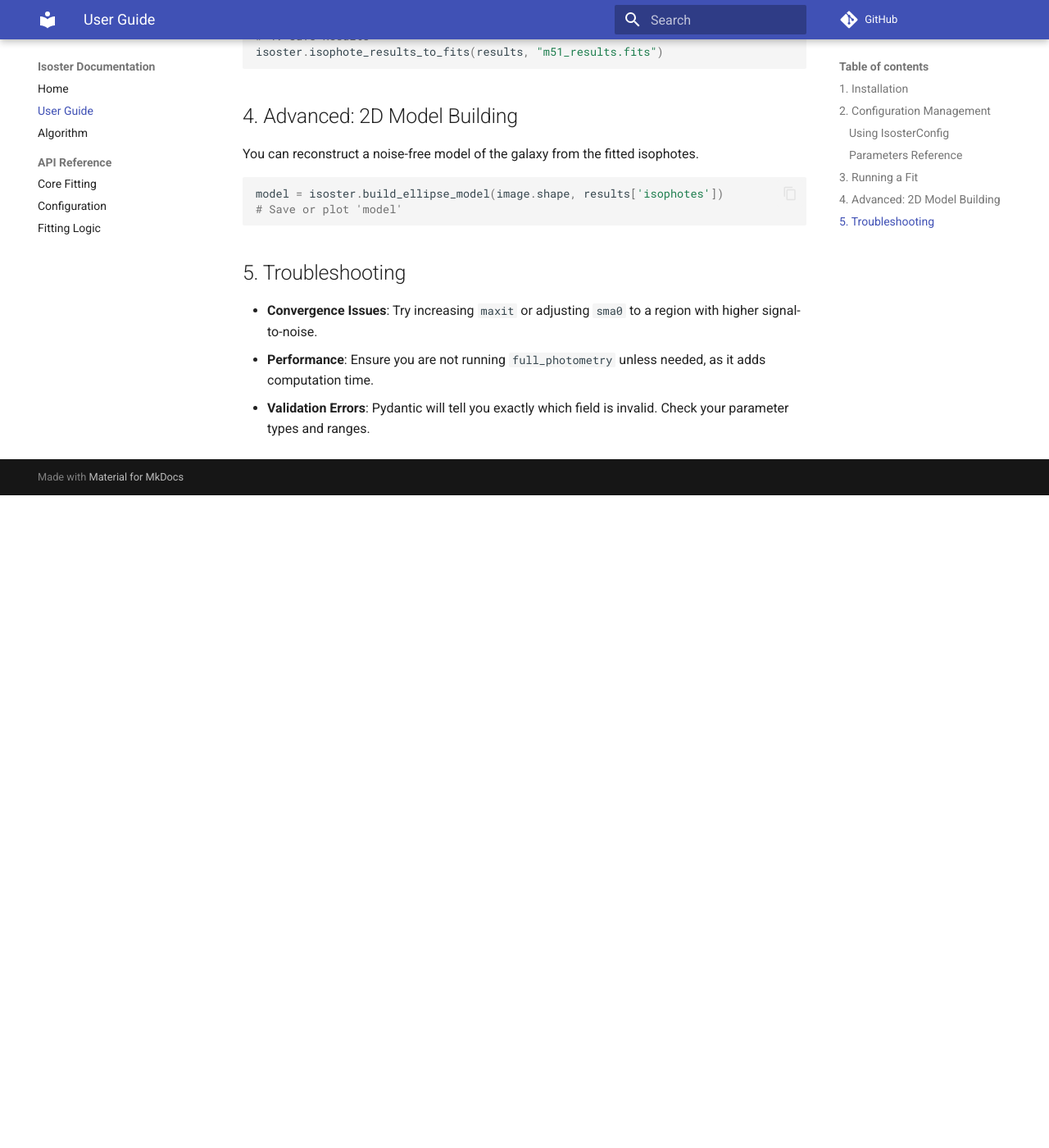
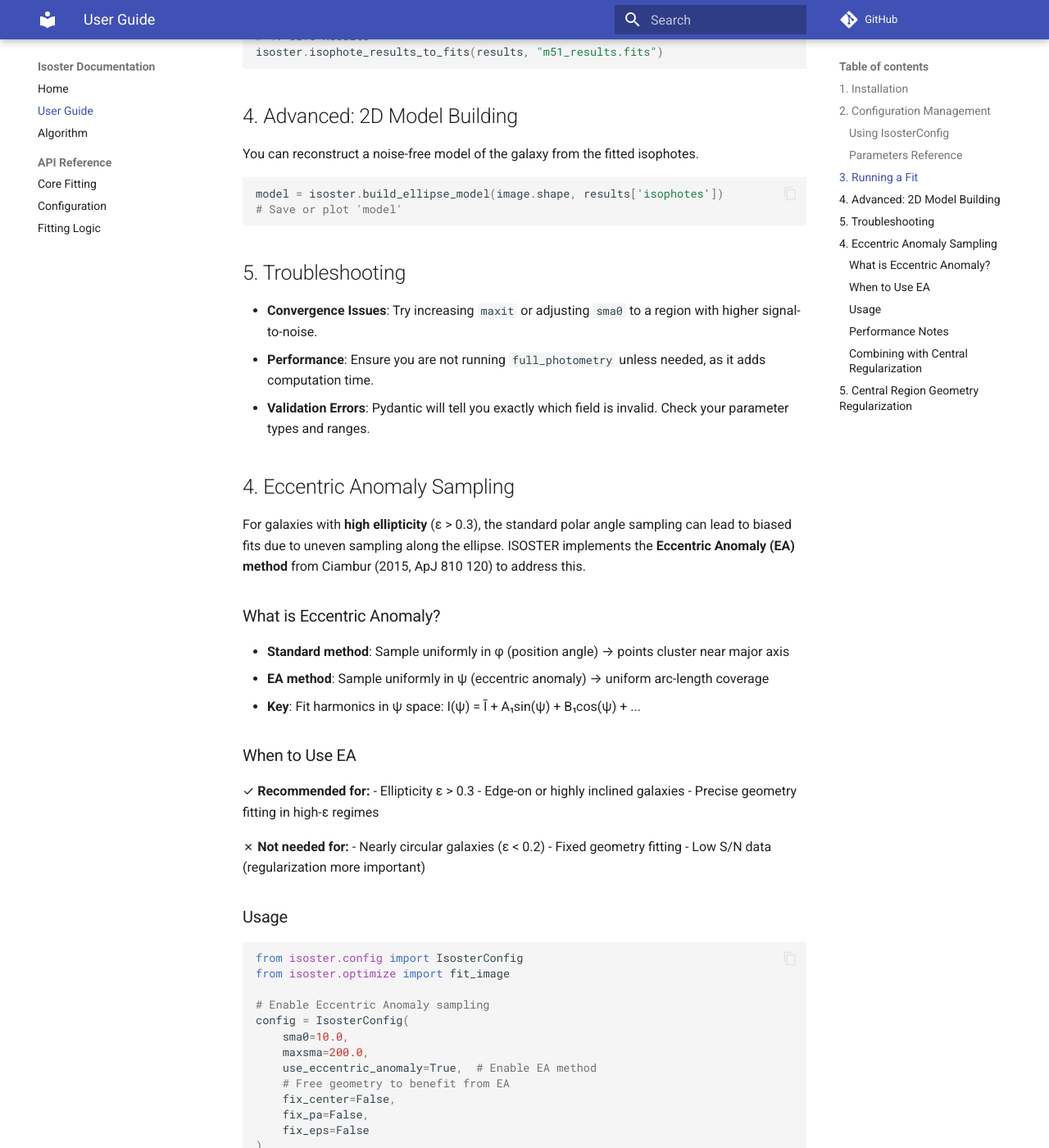
Before and after one commit to MassiveSeaOtters/isoster, an MkDocs documentation site: the page built from docs/guide.md, in a window 1280 px wide and 1400 px high, scrolled down 2250 px. Shown: the whole window at 82% size. Built offline with MkDocs 1.6.1 and Material for MkDocs 9.7.7, drawn with Linux system fonts in a browser that asks for light colours; comment, search, counter and statistics services are not loaded; before the commit the page ends 2854 px from its top, so only the background shows below that; some of the changed text lies outside the part shown.

Commit message:
Complete EA benchmarks with corrected psi-space harmonic fitting and updated guide

````diff
--- a/docs/guide.md
+++ b/docs/guide.md
@@ -96,3 +96,70 @@
 *   **Convergence Issues**: Try increasing `maxit` or adjusting `sma0` to a region with higher signal-to-noise.
 *   **Performance**: Ensure you are not running `full_photometry` unless needed, as it adds computation time.
 *   **Validation Errors**: Pydantic will tell you exactly which field is invalid. Check your parameter types and ranges.
+
+## 4. Eccentric Anomaly Sampling
+
+For galaxies with **high ellipticity** (ε > 0.3), the standard polar angle sampling can lead to biased fits due to uneven sampling along the ellipse. ISOSTER implements the **Eccentric Anomaly (EA) method** from Ciambur (2015, ApJ 810 120) to address this.
+
+### What is Eccentric Anomaly?
+
+- **Standard method**: Sample uniformly in φ (position angle) → points cluster near major axis
+- **EA method**: Sample uniformly in ψ (eccentric anomaly) → uniform arc-length coverage
+- **Key**: Fit harmonics in ψ space: I(ψ) = Ī + A₁sin(ψ) + B₁cos(ψ) + ...
+
+### When to Use EA
+
+✓ **Recommended for:**
+- Ellipticity ε > 0.3
+- Edge-on or highly inclined galaxies
+- Precise geometry fitting in high-ε regimes
+
+✗ **Not needed for:**
+- Nearly circular galaxies (ε < 0.2)
+- Fixed geometry fitting
+- Low S/N data (regularization more important)
+
+### Usage
+
+```python
+from isoster.config import IsosterConfig
+from isoster.optimize import fit_image
+
+# Enable Eccentric Anomaly sampling
+config = IsosterConfig(
+    sma0=10.0,
+    maxsma=200.0,
+    use_eccentric_anomaly=True,  # Enable EA method
+    # Free geometry to benefit from EA
+    fix_center=False,
+    fix_pa=False,
+    fix_eps=False
+)
+
+results = fit_image(image, config=config)
+```
+
+### Performance Notes
+
+- **Overhead**: ~50-60% slower than regular sampling (due to ψ→φ conversion overhead)
+- **Benefit**: More accurate geometry fitting for high-ε galaxies
+- **Trade-off**: Speed vs accuracy - use when geometry accuracy is critical
+
+### Combining with Central Regularization
+
+For optimal results on high-ellipticity galaxies with noisy centers:
+
+```python
+config = IsosterConfig(
+    use_eccentric_anomaly=True,
+    # Add moderate central regularization
+    use_central_regularization=True,
+    central_reg_sma_threshold=3.0,
+    central_reg_strength=1.0,
+    central_reg_weights={'eps': 1.5, 'pa': 1.0, 'center': 1.0}
+)
+```
+
+## 5. Central Region Geometry Regularization
+
+(Section continues from previous...)
````
Also changed, not shown: 2 other files.
